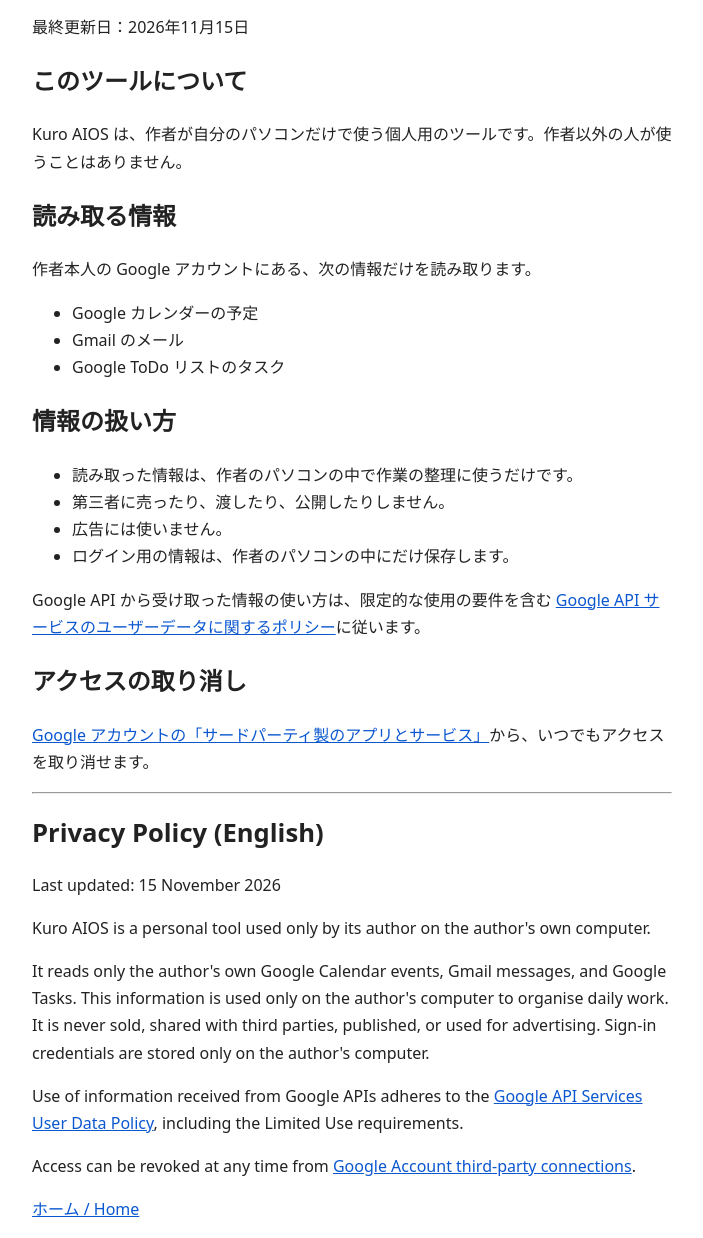
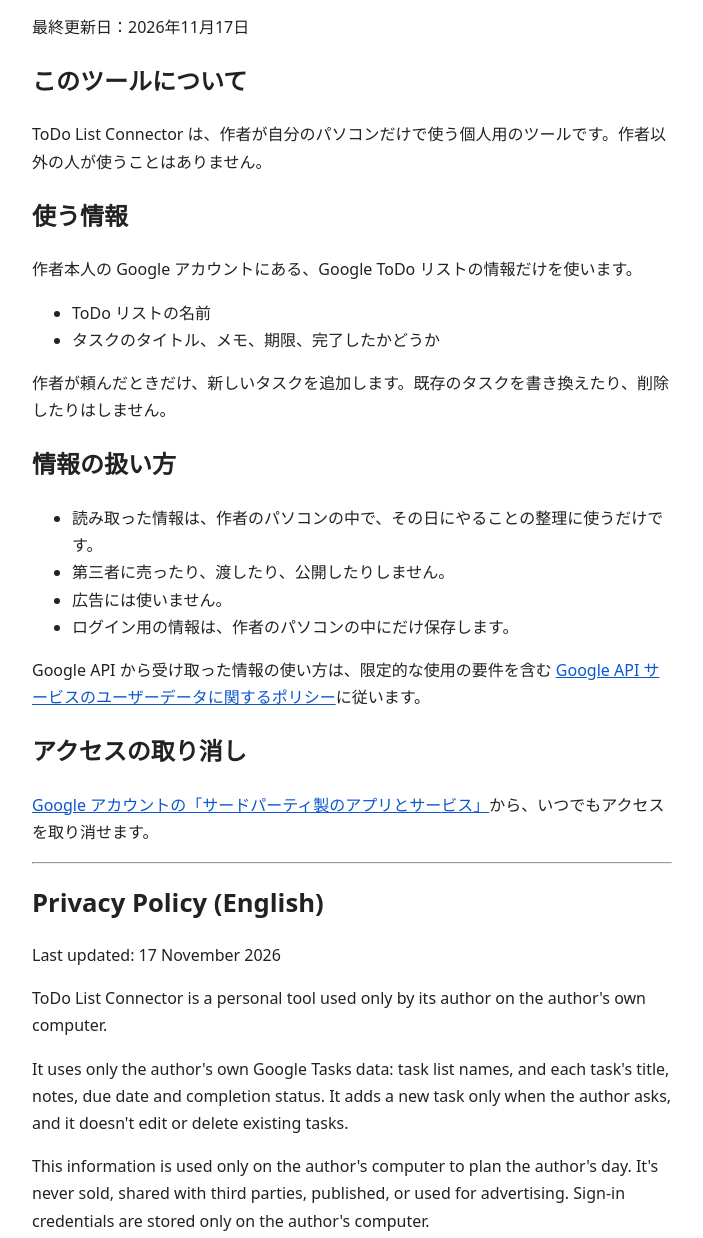
Before and after one commit to kurodamituru-ai/todolist-connector, a plain HTML site: page privacy.html in a window 1280 px wide. Shown: the part 87-1325 px from the top of the page, without its empty margins (288-991 px from the left). Drawn offline with Linux system fonts and the light colour scheme.

Commit message:
Change the contents of files

```diff
--- a/privacy.html
+++ b/privacy.html
@@ -3,7 +3,7 @@
 <head>
 <meta charset="utf-8">
 <meta name="viewport" content="width=device-width, initial-scale=1">
-<title>Kuro AIOS Privacy Policy</title>
+<title>ToDo List Connector Privacy Policy</title>
 <style>
   body { font-family: system-ui, sans-serif; max-width: 640px; margin: 40px auto; padding: 0 16px; line-height: 1.7; color: #222; background: #fff; }
   h1 { font-size: 1.6em; }
@@ -12,22 +12,22 @@
 </head>
 <body>
 <h1>プライバシーポリシー</h1>
-<p>最終更新日：2026年11月15日</p>
+<p>最終更新日：2026年11月17日</p>
 
 <h2>このツールについて</h2>
-<p>Kuro AIOS は、作者が自分のパソコンだけで使う個人用のツールです。作者以外の人が使うことはありません。</p>
+<p>ToDo List Connector は、作者が自分のパソコンだけで使う個人用のツールです。作者以外の人が使うことはありません。</p>
 
-<h2>読み取る情報</h2>
-<p>作者本人の Google アカウントにある、次の情報だけを読み取ります。</p>
+<h2>使う情報</h2>
+<p>作者本人の Google アカウントにある、Google ToDo リストの情報だけを使います。</p>
 <ul>
-  <li>Google カレンダーの予定</li>
-  <li>Gmail のメール</li>
-  <li>Google ToDo リストのタスク</li>
+  <li>ToDo リストの名前</li>
+  <li>タスクのタイトル、メモ、期限、完了したかどうか</li>
 </ul>
+<p>作者が頼んだときだけ、新しいタスクを追加します。既存のタスクを書き換えたり、削除したりはしません。</p>
 
 <h2>情報の扱い方</h2>
 <ul>
-  <li>読み取った情報は、作者のパソコンの中で作業の整理に使うだけです。</li>
+  <li>読み取った情報は、作者のパソコンの中で、その日にやることの整理に使うだけです。</li>
   <li>第三者に売ったり、渡したり、公開したりしません。</li>
   <li>広告には使いません。</li>
   <li>ログイン用の情報は、作者のパソコンの中にだけ保存します。</li>
@@ -40,9 +40,10 @@
 <hr>
 
 <h1>Privacy Policy (English)</h1>
-<p>Last updated: 15 November 2026</p>
-<p>Kuro AIOS is a personal tool used only by its author on the author's own computer.</p>
-<p>It reads only the author's own Google Calendar events, Gmail messages, and Google Tasks. This information is used only on the author's computer to organise daily work. It is never sold, shared with third parties, published, or used for advertising. Sign-in credentials are stored only on the author's computer.</p>
+<p>Last updated: 17 November 2026</p>
+<p>ToDo List Connector is a personal tool used only by its author on the author's own computer.</p>
+<p>It uses only the author's own Google Tasks data: task list names, and each task's title, notes, due date and completion status. It adds a new task only when the author asks, and it doesn't edit or delete existing tasks.</p>
+<p>This information is used only on the author's computer to plan the author's day. It's never sold, shared with third parties, published, or used for advertising. Sign-in credentials are stored only on the author's computer.</p>
 <p>Use of information received from Google APIs adheres to the <a href="https://developers.google.com/terms/api-services-user-data-policy">Google API Services User Data Policy</a>, including the Limited Use requirements.</p>
 <p>Access can be revoked at any time from <a href="https://myaccount.google.com/permissions">Google Account third-party connections</a>.</p>
 
```
Also changed, not shown: index.html (+4 -4 lines), terms.html (+5 -5 lines).
